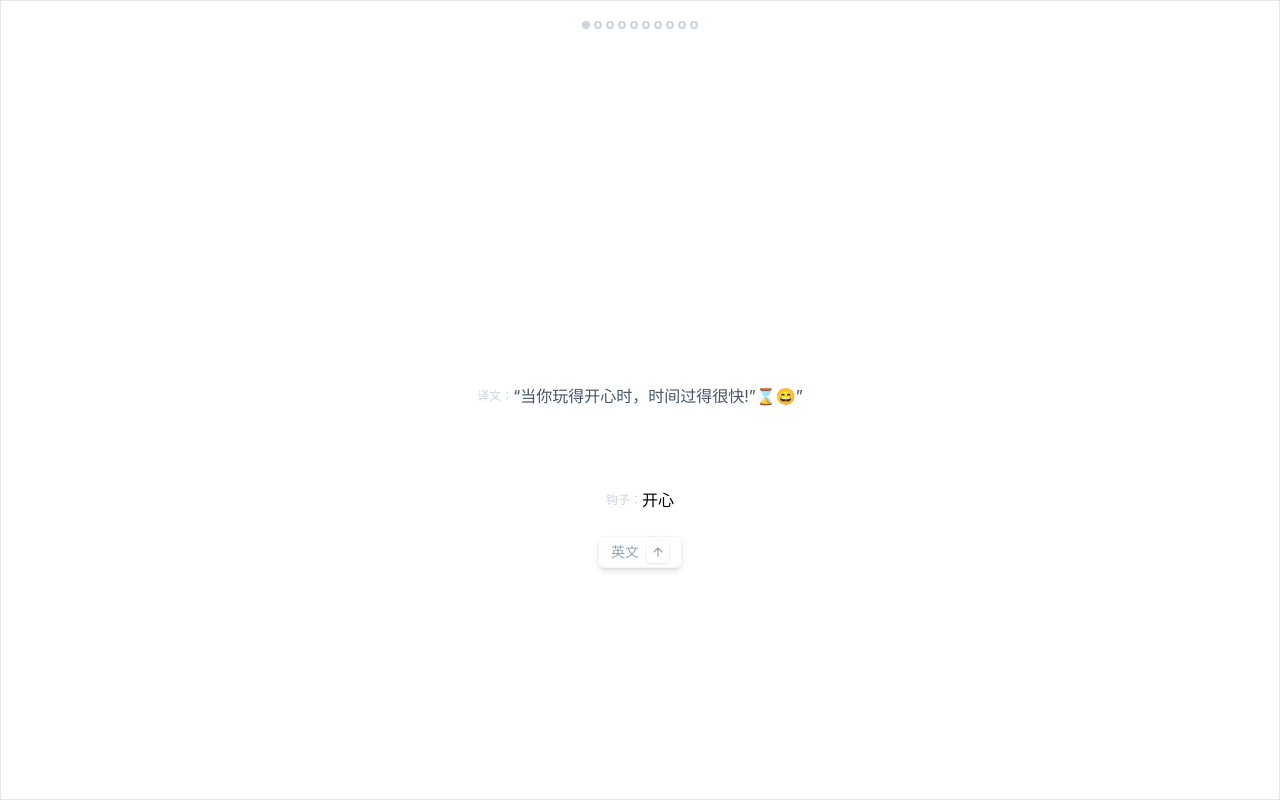
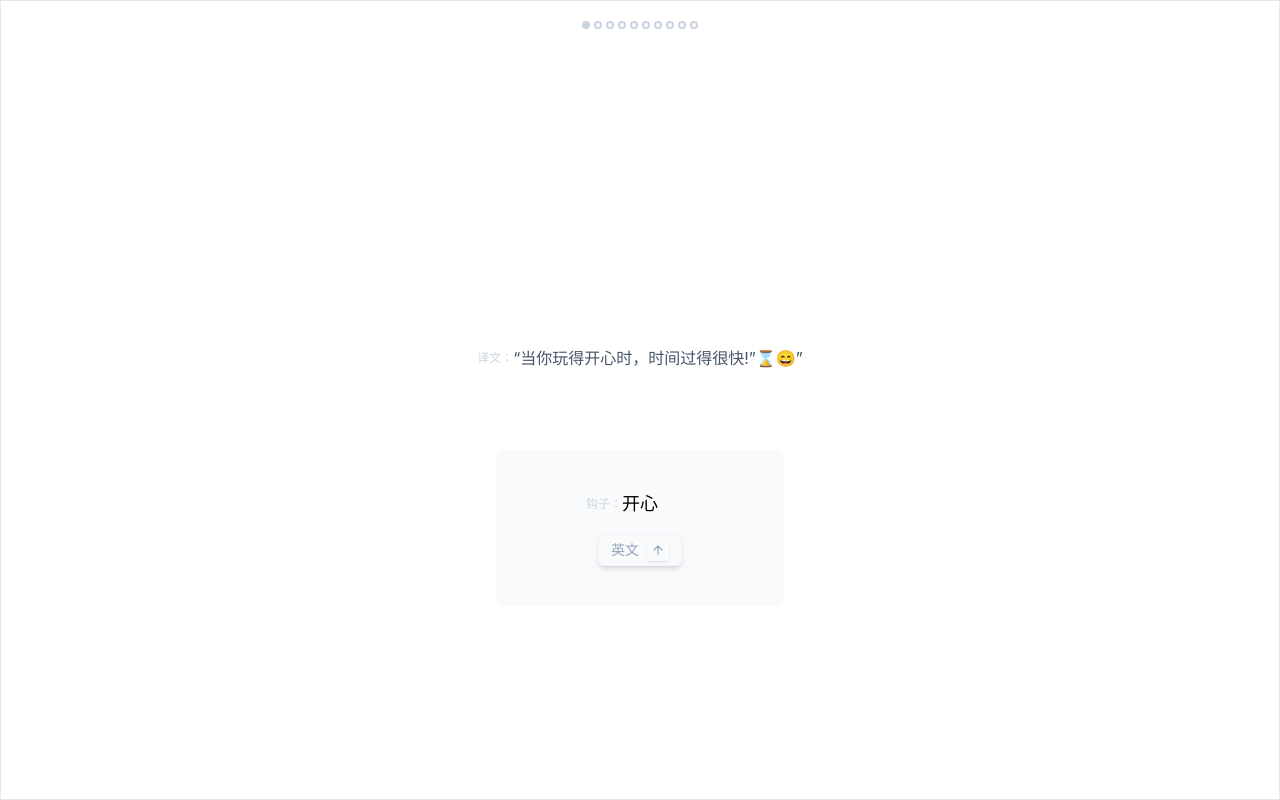
Before and after one commit to StrangeTown/just_recite_web, a React app: page / in a window 1280 px wide. Built offline with nearby package versions, Linux system fonts and the light colour scheme.

Commit message:
add title

```diff
--- a/public/index.html
+++ b/public/index.html
@@ -24,7 +24,8 @@
       work correctly both with client-side routing and a non-root public URL.
       Learn how to configure a non-root public URL by running `npm run build`.
     -->
-    <title>React App</title>
+    <!-- rollin -->
+    <title>Rollin App</title>
   </head>
   <body>
     <noscript>You need to enable JavaScript to run this app.</noscript>
--- a/src/pages/Recite/WorkArea/index.tsx
+++ b/src/pages/Recite/WorkArea/index.tsx
@@ -40,9 +40,9 @@ const WorkArea = ({
 	}, [handleDisplayClick, handleNotClick, handleOkClick]);
 
 	return (
-		<div>
+		<div className="w-full">
 			{/* Answer */}
-			<div className="h-32">
+			<div className="h-32 w-full">
 				{answerVisible && (
 					<div className="text-3xl text-slate-600">{item.en}</div>
 				)}
@@ -54,14 +54,21 @@ const WorkArea = ({
 					<div className="text-slate-300 text-xs">译文：</div>
 					<div className="text-slate-600 text-base">{item.zh}</div>
 				</div>
-				<div className="flex items-center mt-20">
-					<div className="text-slate-300 text-xs">钩子：</div>
-					<div>{item.hook?.text}</div>
-				</div>
 			</div>
 
 			{/* Action Buttons */}
-			<div className="mt-6">
+			<div className="flex justify-center">
+				<div className="w-72 mt-20 flex flex-col items-center bg-slate-50 p-10 rounded-lg">
+					<div className="flex items-center relative">
+						{/* left of the text */}
+						<div className="text-slate-300 text-xs absolute bottom-0 transform -translate-x-full h-full flex items-center">
+							钩子：
+						</div>
+
+						<div className="text-lg">{item.hook?.text}</div>
+					</div>
+
+					<div className="mt-4">
 						{answerVisible ? (
 							<div className="flex justify-center gap-6">
 								<ReciteButton onClick={handleNotClick}>
@@ -83,6 +90,8 @@ const WorkArea = ({
 						)}
 					</div>
 				</div>
+			</div>
+		</div>
 	);
 };
 
--- a/src/pages/Recite/index.tsx
+++ b/src/pages/Recite/index.tsx
@@ -32,7 +32,7 @@ const Recite = () => {
 			{isFinished ? (
 				<div>isFinished</div>
 			) : (
-				<div className="h-full flex flex-col pt-2">
+				<div className="h-full flex flex-col pt-2 w-full">
           <Progress current={activeStringIndex + 1} total={randomStrings.length} />
           <div className="flex-1 flex items-center justify-center">
             <WorkArea
```
Also changed, not shown: 1 other file (tests, documents, lock files or other folders). Lines whose indentation alone changed are shown as unchanged.
